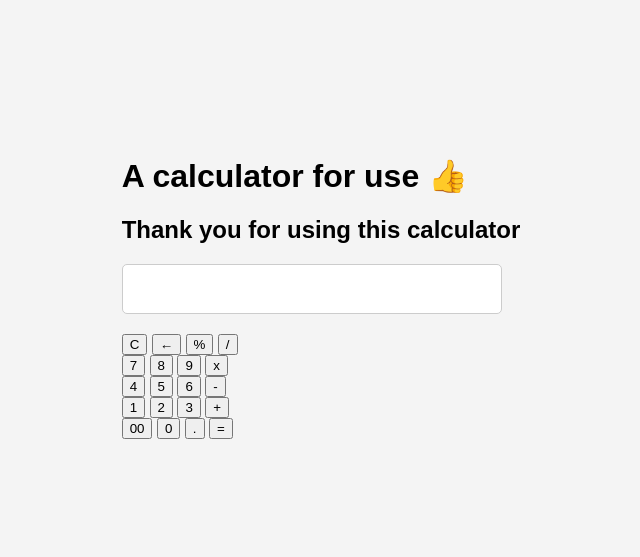
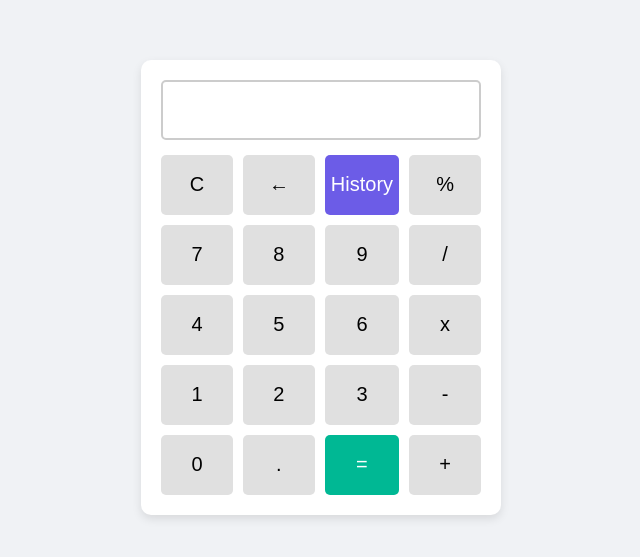
Before and after one commit to JoshAllenbills/ap.exam, a plain HTML site: page index.html in a window 1280 px wide. Shown: the part 113-670 px from the top of the page, without its empty margins (319-959 px from the left). Drawn offline with Linux system fonts and the light colour scheme.

Commit message:
initial commit

```diff
--- a/index.html
+++ b/index.html
@@ -1,55 +1,41 @@
-<!-- The code below is the base html structure and the title of the code space and links the css file-->
 <!DOCTYPE html>
 <html lang="en">
 <head>
     <meta charset="UTF-8">
-    <meta name="viewport" content="width=device-width, initial-scale=1.0">
-    <title>Calculator</title>
+    <title>calculator</title>
     <link rel="stylesheet" href="style.css">
 </head>
-<!-- All code below until the end html tag is the base structure of the calculator and helps when making the  javascript.-->
 <body>
-    <div id="calc">
-    <div id="context">
-        <div class="text">
-            <h1>A calculator for use 👍 </h1>
-            <h2>Thank you for using this calculator</h2>
-            </div>
-            <form>
-                <div id="output">
-                    <input type="text" id='res'>
-                </div>
-                <div class="button">
-                    <div class="buttons">
-                    <input type="button" value='C' onclick="Clear()" id="clear">
-                    <input type="button" value='←' onclick="Back()" id="backspace">
-                    <input type="button" value='%' onclick="Solve('%')">
-                    <input type="button" value='/'  onclick="Solve('/')">
-                    <br>
-                    <input type="button" value='7' onclick="Solve('7')">
-                    <input type="button" value='8' onclick="Solve('8')">
-                    <input type="button" value='9' onclick="Solve('9')">
-                    <input type="button" value='x' onclick="Solve('*')">
-                    <br>
-                    <input type="button" value='4' onclick="Solve('4')">
-               <input type="button" value='5' onclick="Solve('5')">
-               <input type="button" value='6' onclick="Solve('6')">
-               <input type="button" value='-' onclick="Solve('-')">
-               <br>
-               <input type="button" value='1' onclick="Solve('1')">
-               <input type="button" value='2' onclick="Solve('2')">
-               <input type="button" value='3' onclick="Solve('3')">
-               <input type="button" value='+' onclick="Solve('+')">
-               <br>
-               <input type="button" value='00' onclick="Solve('00')">
-               <input type="button" value='0' onclick="Solve('0')">
-               <input type="button" value='.' onclick="Solve('.')">
-               <input type="button" value='=' onclick="Result()">
-                </div>
-               </div>
-         </form>
-      </div>
-   </div>
-   <script src="script.js"></script>
+    <div class="calculator">
+        <input type="text" id="res" readonly>
+        <div class="buttons">
+            <button onclick="Clear()">C</button>
+            <button onclick="Back()">←</button>
+            <button onclick="showHistory()">History</button>
+            <button onclick="Solve('%')">%</button>
+
+            <button onclick="Solve('7')">7</button>
+            <button onclick="Solve('8')">8</button>
+            <button onclick="Solve('9')">9</button>
+            <button onclick="Solve('/')">/</button>
+
+            <button onclick="Solve('4')">4</button>
+            <button onclick="Solve('5')">5</button>
+            <button onclick="Solve('6')">6</button>
+            <button onclick="Solve('x')">x</button>
+
+            <button onclick="Solve('1')">1</button>
+            <button onclick="Solve('2')">2</button>
+            <button onclick="Solve('3')">3</button>
+            <button onclick="Solve('-')">-</button>
+
+            <button onclick="Solve('0')">0</button>
+            <button onclick="Solve('.')">.</button>
+            <button onclick="Result()">=</button>
+            <button onclick="Solve('+')">+</button>
+        </div>
+    </div>
+
+    <script src="script.js"></script>
 </body>
 </html>
--- a/script.js
+++ b/script.js
@@ -1,31 +1,21 @@
-// This function appends the value passed to it (val) to the current value of an input field with the id 'res'.
 function Solve(val) {
     const v = document.getElementById('res');
     v.value += val;
 }
 
-// This array stores the history of calculations done in the calculator.
-// This fulfills the requirement of using a list to manage program complexity.
 let history = [];
 
-// This function evaluates the expression in the input field.
-// It replaces 'x' with '*' for multiplication, evaluates the expression,
-// displays the result, and adds it to the history list.
-// If there's an error during evaluation, it sets the input field value to 'Error'.
 function Result() {
     const num1 = document.getElementById('res').value;
     try {
         let num2 = eval(num1.replace('x', '*'));
         document.getElementById('res').value = num2;
-       history.push(num1 + " = " + num2); // Add result to history
+        history.push(num1 + " = " + num2);
     } catch {
         document.getElementById('res').value = 'Error';
     }
 }
 
-// This is a student-developed procedure that shows the full history of past calculations.
-// It uses iteration (for loop) and selection (if statement).
-// It outputs the history as an alert (can be replaced with on-page display).
 function showHistory() {
     let output = "Calculation History:\n";
     if (history.length === 0) {
@@ -35,27 +25,19 @@ function showHistory() {
             output += history[i] + "\n";
         }
     }
-   alert(output); // Visual output of history
+    alert(output);
 }
 
-// This function clears the input field with id 'res'.
 function Clear() {
     const inp = document.getElementById('res');
     inp.value = '';
 }
 
-// This function deletes the last character from the input field value.
 function Back() {
     var ev = document.getElementById('res');
     ev.value = ev.value.slice(0, -1);
 }
 
-// This event listener responds to keydown events and triggers different actions:
-// - If the key is a digit or an operator, it appends the value (replacing * with x for display)
-// - If Enter is pressed, it calculates the result
-// - If Backspace is pressed, it deletes the last character
-// - If C is pressed, it clears the screen
-// - If H is pressed, it shows the calculation history
 document.addEventListener('keydown', function (event) {
     const key = event.key;
     const validKeys = '0123456789+-*/.%';
@@ -68,6 +50,6 @@ document.addEventListener('keydown', function (event) {
     } else if (key.toLowerCase() === 'c') {
         Clear();
     } else if (key.toLowerCase() === 'h') {
-       showHistory(); // Call to student-developed procedure
+        showHistory();
     }
 });
--- a/style.css
+++ b/style.css
@@ -1,75 +1,72 @@
-/* General Page Styling */
 body {
-    font-family: Arial, sans-serif;
-    background-color: #f4f4f4;
+    background: #f0f2f5;
     display: flex;
     justify-content: center;
     align-items: center;
     height: 100vh;
     margin: 0;
+    font-family: Arial, sans-serif;
 }
 
-/* Calculator Container */
 .calculator {
-    background-color: #ffffff;
+    background: #fff;
     padding: 20px;
     border-radius: 10px;
-    box-shadow: 0 4px 8px rgba(0, 0, 0, 0.2);
-    width: 300px;
-    text-align: center;
+    box-shadow: 0 4px 10px rgba(0,0,0,0.1);
+    width: 320px; /* Adjusted width to fit 4 buttons nicely */
+    display: flex;
+    flex-direction: column;
+    align-items: center;
 }
 
-/* Input Field */
 #res {
-    width: 90%;
+    width: 100%;
+    height: 60px;
+    font-size: 24px;
+    margin-bottom: 15px;
+    text-align: right;
     padding: 10px;
-    margin-bottom: 20px;
-    font-size: 1.5em;
-    text-align: right;
-    border: 1px solid #ccc;
+    border: 2px solid #ccc;
     border-radius: 5px;
+    box-sizing: border-box;
 }
 
-/* Buttons */
+.buttons {
+    width: 100%;
+    display: grid;
+    grid-template-columns: repeat(4, 1fr);
+    gap: 10px;
+}
+
 button {
-    width: 60px;
+    width: 100%;
     height: 60px;
-    margin: 5px;
-    font-size: 1.2em;
+    font-size: 20px;
     border: none;
     border-radius: 5px;
+    background: #e0e0e0;
     cursor: pointer;
-    background-color: #e0e0e0;
-    transition: background-color 0.2s ease;
+    transition: background 0.3s, transform 0.1s;
 }
 
 button:hover {
-    background-color: #d5d5d5;
+    background: #d5d5d5;
+    transform: scale(1.05);
 }
 
-button.operator {
-    background-color: #f9a825;
+/* Special styling for History and Equals button */
+button:nth-child(3) { /* History button */
+    background: #6c5ce7;
     color: white;
 }
-
-button.operator:hover {
-    background-color: #f57f17;
+button:nth-child(3):hover {
+    background: #5a4dbf;
 }
 
-button.equal {
-    background-color: #43a047;
+button:nth-child(19) { /* Equals button */
+    background: #00b894;
     color: white;
 }
-
-button.equal:hover {
-    background-color: #388e3c;
+button:nth-child(19):hover {
+    background: #00997c;
 }
-
-button.clear {
-    background-color: #e53935;
-    color: white;
-}
-
-button.clear:hover {
-    background-color: #c62828;
-}
```
Lines whose indentation alone changed are shown as unchanged.
